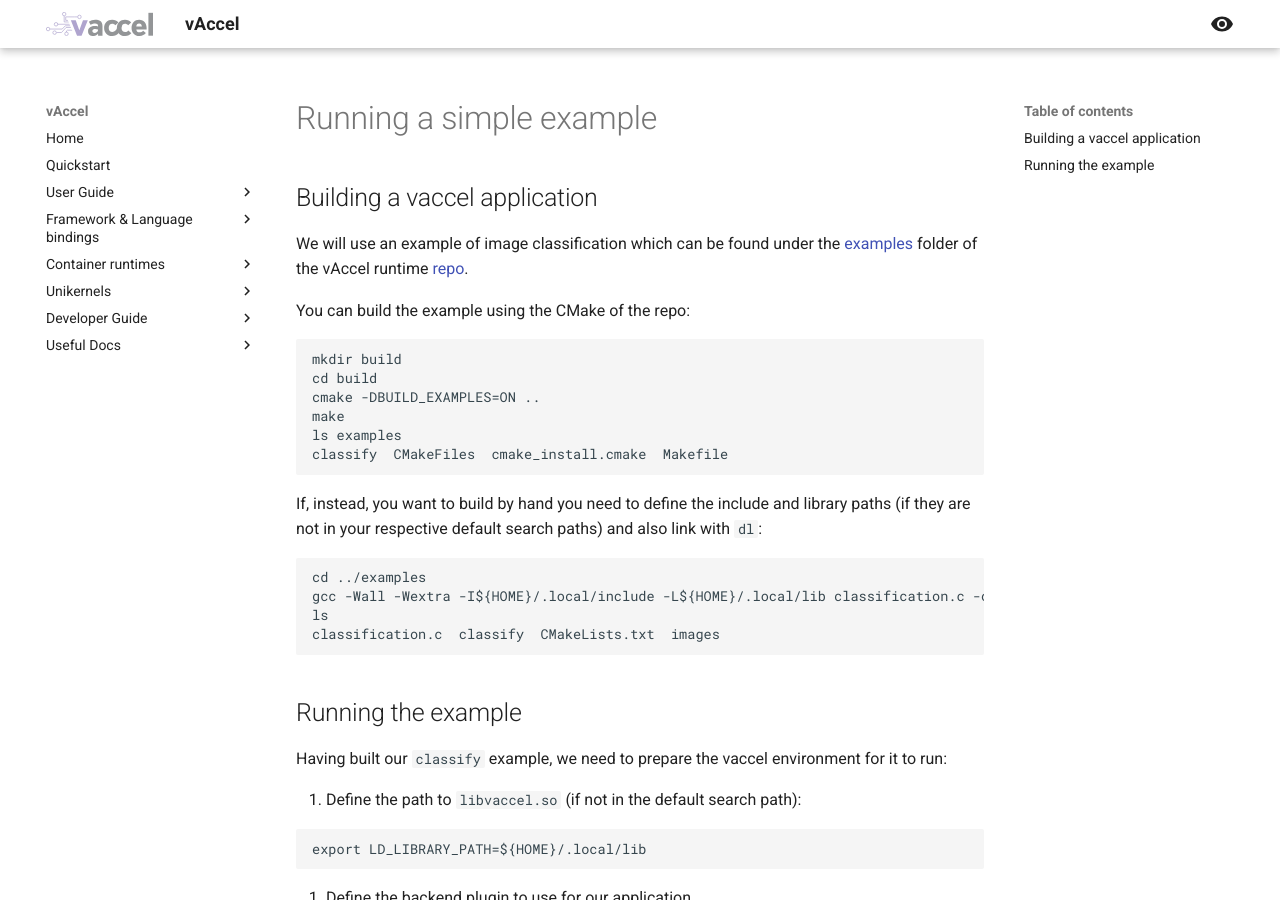
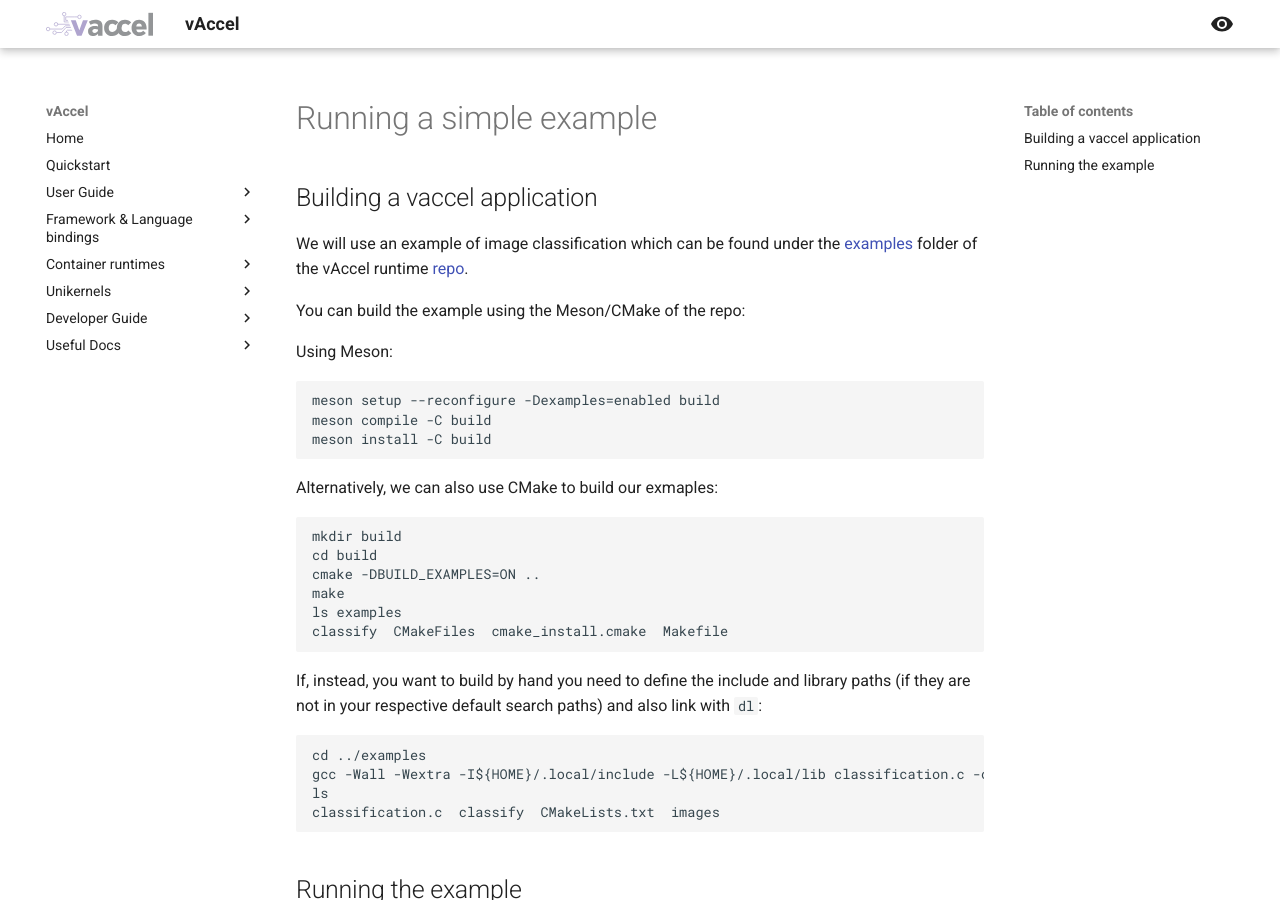
Before and after one commit to nubificus/vaccel-docs, an MkDocs documentation site: the page built from docs/run.md, in a window 1280 px wide and 900 px high. Built offline with MkDocs 1.6.1 and Material for MkDocs 9.7.7, drawn with Linux system fonts in a browser that asks for light colours.

Commit message:
Update docs to reflect meson changes
Signed-off-by: jl <jlima@nubificus.co.uk>

````diff
--- a/docs/run.md
+++ b/docs/run.md
@@ -6,7 +6,17 @@ We will use an example of image classification which can be found under the
 [examples](https://github.com/cloudkernels/vaccel/tree/master/examples) folder
 of the vAccel runtime [repo](https://github.com/cloudkernels/vaccel).
 
-You can build the example using the CMake of the repo:
+You can build the example using the Meson/CMake of the repo:
+
+Using Meson:
+
+```bash
+meson setup --reconfigure -Dexamples=enabled build
+meson compile -C build
+meson install -C build
+```
+
+Alternatively, we can also use CMake to build our exmaples:
 
 ```bash
 mkdir build
````
Also changed, not shown: docs/building.md (+0 -1 lines).
